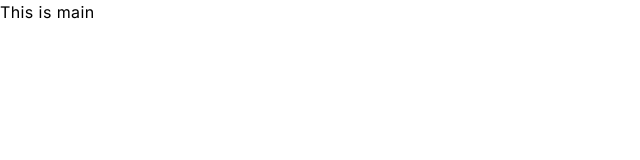
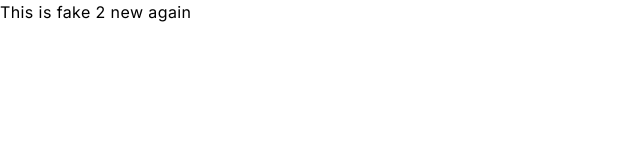
Before and after one commit to Career-Dock/career-dock-frontend, a Next.js app: page / in a window 1280 px wide. Shown: the top 160 px of the page, without its empty margins (0-640 px from the left). Built offline with nearby package versions, Linux system fonts and the light colour scheme.

Commit message:
test done

```diff
--- a/src/app/page.tsx
+++ b/src/app/page.tsx
@@ -1,7 +1,9 @@
 export default function Home() {
   return (
     <main>
-      <h1 className="text-primary h-5 w-full bg-secondary">This is main</h1>
+      <h1 className="text-primary h-5 w-full bg-secondary">
+        This is fake 2 new again
+      </h1>
     </main>
   );
 }
```
